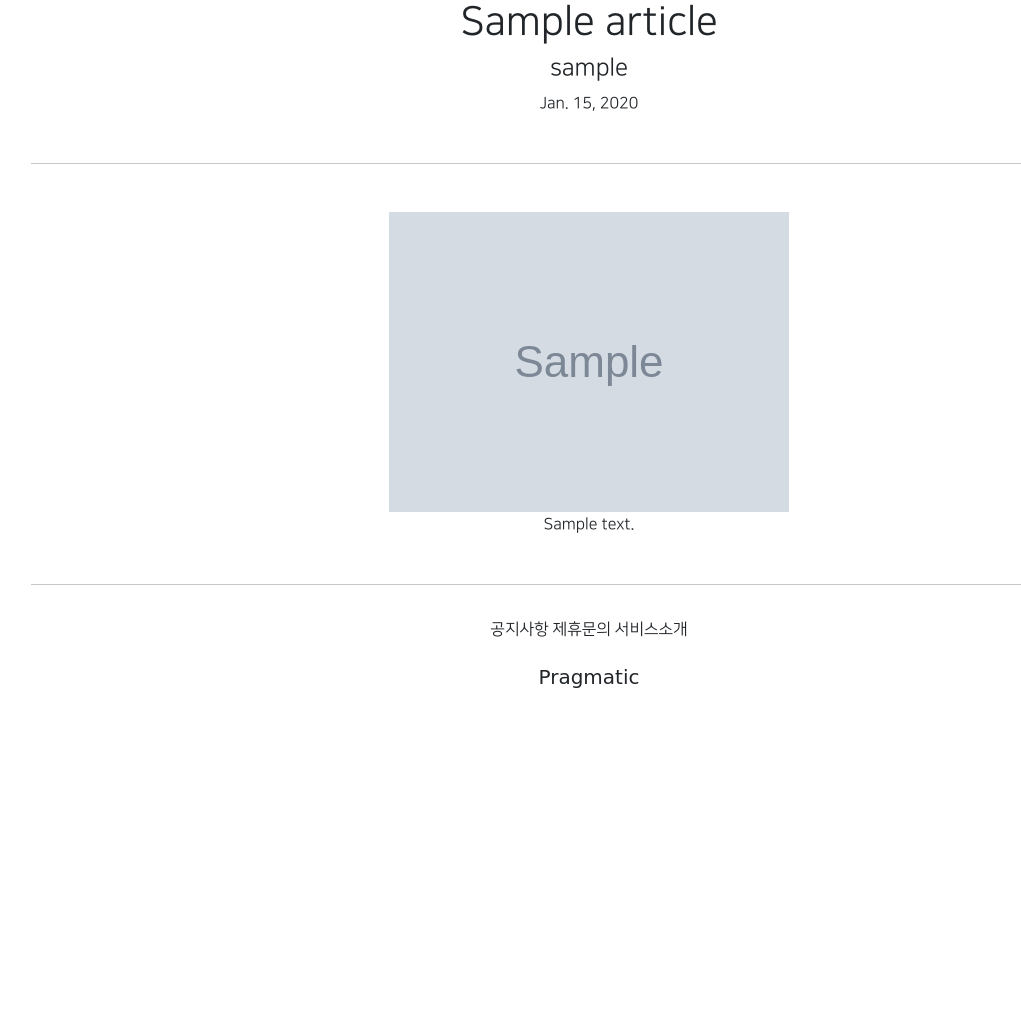
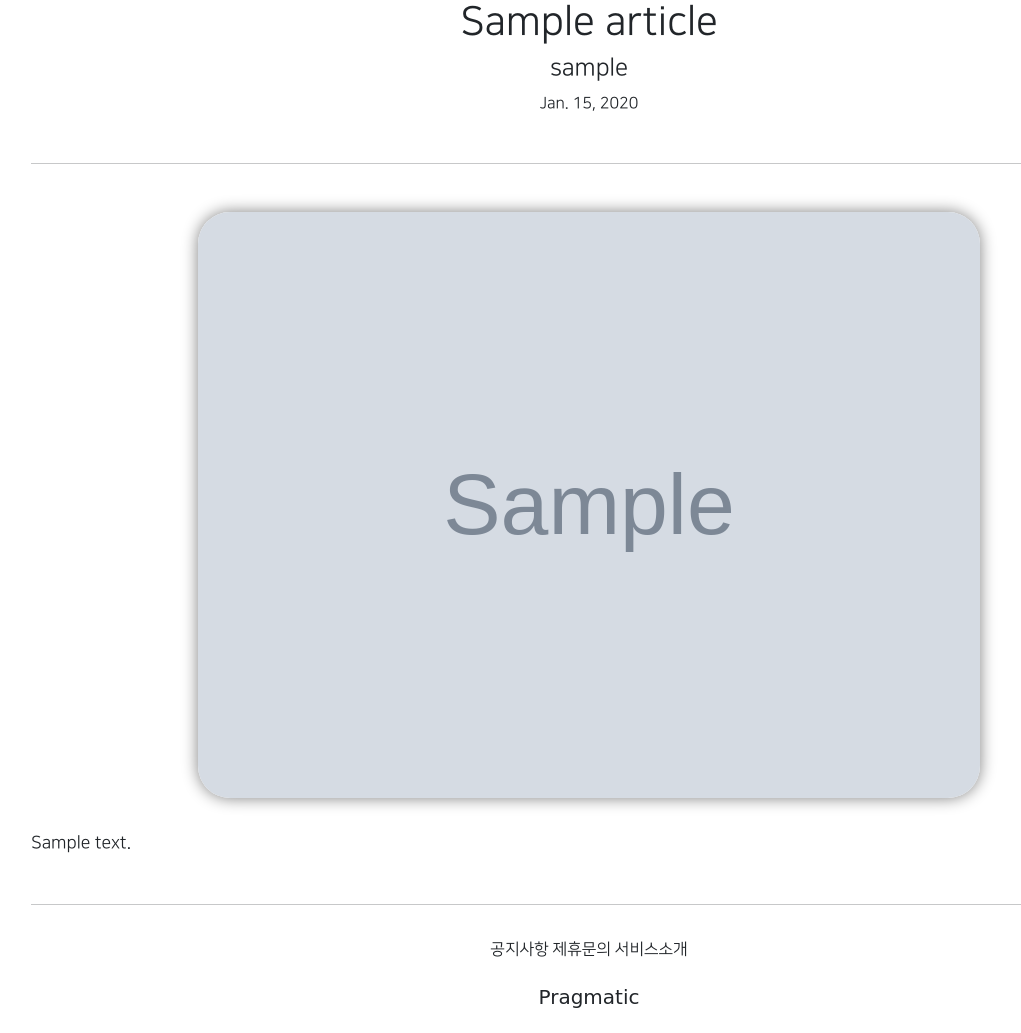
Before and after one commit to yeun38/1ban_practice, a Django app: page /articles/detail/1 in a window 1280 px wide. Shown: the part 186-1219 px from the top of the page, without its empty margins (51-1072 px from the left). Before the commit the page ends 874 px from the top, so only its background shows below. Run offline with Django 3.2, Linux system fonts and the light colour scheme; tables that the repository leaves empty hold one stand-in row (values such as "Sample post"); grey boxes marked "Sample" are stand-in pictures; parts of the project's set-up code (start-up, migrations or seed data) failed here and were passed over; some libraries are stand-ins or nearby versions.

Commit message:
08.04 - 4

```diff
--- a/static/base.css
+++ b/static/base.css
@@ -40,3 +40,15 @@
 .round_button:hover {
     color: dimgrey;
 }
+
+.article_image {
+    border-radius: 2rem;
+    width: 70%;
+    box-shadow: 0 0 1rem gray ;
+}
+
+.article_content {
+    font-size: 1.1rem;
+    text-align: left;
+    margin: 2rem 0;
+}
```
